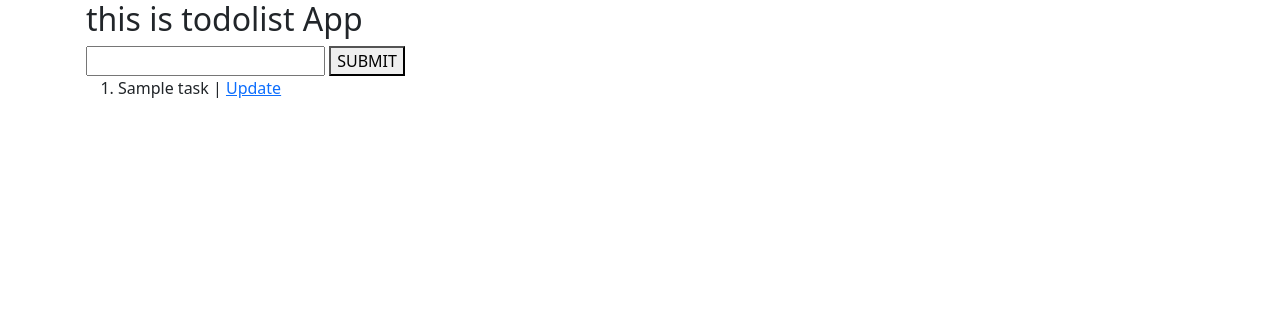
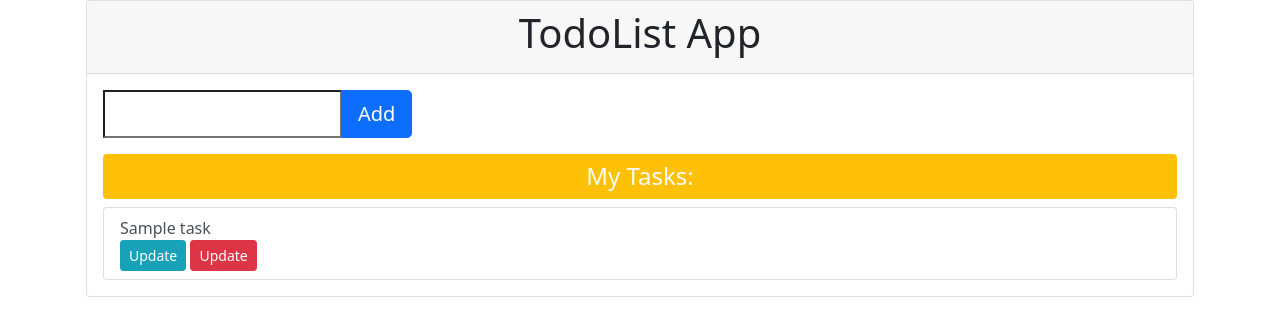
Before and after one commit to pradeepkhadka505/Django-TodoList, a Django app: template todolistApp/templates/index.html in a window 1280 px wide. Shown: the top 336 px of the page. Run offline with Django 3.2, Linux system fonts and the light colour scheme; the template is opened without the code that fills it: most values are stand-ins (such as "Sample title", 1, 10 or a date in 2020); form fields are guessed from the names that the template uses; some libraries are stand-ins or nearby versions.

Commit message:
New update

```diff
--- a/todolistApp/templates/base.html
+++ b/todolistApp/templates/base.html
@@ -1,3 +1,4 @@
+
 <!doctype html>
 <html lang="en">
 
@@ -9,6 +10,9 @@
     <!-- Bootstrap CSS -->
     <link rel="stylesheet" href="https://stackpath.bootstrapcdn.com/bootstrap/5.0.0-alpha1/css/bootstrap.min.css"
         integrity="sha384-r4NyP46KrjDleawBgD5tp8Y7UzmLA05oM1iAEQ17CSuDqnUK2+k9luXQOfXJCJ4I" crossorigin="anonymous">
+
+    {% load static %}
+    <link rel="sytlesheet" href="{% static 'css/style.css' %}">
 
     <title>
         {% block title %}
--- a/todolistApp/templates/index.html
+++ b/todolistApp/templates/index.html
@@ -6,27 +6,39 @@ Tasks -
 {% endblock title %}
 {%  block content %}
 
-<h2> this is todolist App </h2>
+<div class="card">
+    <div class="card-header">
+        <h1 class="text-center"> TodoList App  </h1>
+    </div>
 
-
-<form method="post">
+    <div class="card-body">
+        <form method ="POST">
             {% csrf_token %}
+            <div class="input-group mb-3">
                 <!-- {{task_form}} to display all -->
                 {{task_form.title}} <!-- to display particular field-->
-        <button type="submit">SUBMIT</button>
+                <button type="submit" class="btn btn-primary btn-lg" >Add</button>
+            </div>
         </form>
             <!---- this chnages -->
-    <ol>
+            <h4 class="bg-warning text-light py-2 rounded text-center">My Tasks:</h4>
+
+            <ul class="list-group">
                 {% for task in tasks %}
-            <li>
+                    <li class= "list-group-item list-group-item-action">
                         {% if task.completed == True %}
                         <strike> {{task.title }} </strike>
                         {% else %}
                             {{task.title }}
                         {% endif %}
-                | <a href="{% url "update_task" task.id %}"> Update </a>
+
+                        <div class="float-rigth">
+                            <a class="btn btn-info btn-sm" href="{% url "update_task" task.id %}"> Update </a>
+                            <a class="btn btn-danger btn-sm" href="{% url "delete_task" task.id %}"> Update </a>
+                        </div>
                     </li>
                 {% endfor %}
-    </ol>
-
+            </ul>
+    </div>
+</div>
 {%endblock%}
--- a/todolistApp/todolist/admin.py
+++ b/todolistApp/todolist/admin.py
@@ -1,4 +1,5 @@
 from django.contrib import admin
 from todolist.models import Task
+
 # Register your models here.
 admin.site.register(Task)
--- a/todolistApp/todolist/models.py
+++ b/todolistApp/todolist/models.py
@@ -5,7 +5,7 @@ from django.db import models
 class Task(models.Model):
     title = models.CharField(max_length=350)
     completed = models.BooleanField(default=False)
-    created = models.DateTimeField( auto_now_add=True)
+    created = models.DateTimeField(auto_now_add=True)
 
     def __str__(self):
         return self.title
--- a/todolistApp/todolistApp/settings.py
+++ b/todolistApp/todolistApp/settings.py
@@ -15,7 +15,6 @@ import os
 # Build paths inside the project like this: BASE_DIR / 'subdir'.
 BASE_DIR = Path(__file__).resolve().parent.parent
 
-
 # Quick-start development settings - unsuitable for production
 # See https://docs.djangoproject.com/en/3.2/howto/deployment/checklist/
 
@@ -26,7 +25,6 @@ SECRET_KEY = 'django-insecure-1t1zgej_54bo+sjfx(url8g3-_tten$lqwm59po)2c=-75yl(o
 DEBUG = True
 
 ALLOWED_HOSTS = []
-
 
 # Application definition
 
--- a/todolistApp/todolistApp/urls.py
+++ b/todolistApp/todolistApp/urls.py
@@ -19,5 +19,5 @@ from django.urls import path, include
 
 urlpatterns = [
     path('admin/', admin.site.urls),
-    path('todolist/',include('todolist.urls')),
+    path('',include('todolist.urls')),
 ]
```
Also changed, not shown: todolistApp/static/css/style.css (added, +7 -0 lines), todolistApp/templates/update_task.html (+20 -5 lines), todolistApp/todolist/forms.py (+15 -1 lines), todolistApp/todolist/views.py (+6 -2 lines), todolistApp/db.sqlite3. Lines whose indentation alone changed are shown as unchanged.
